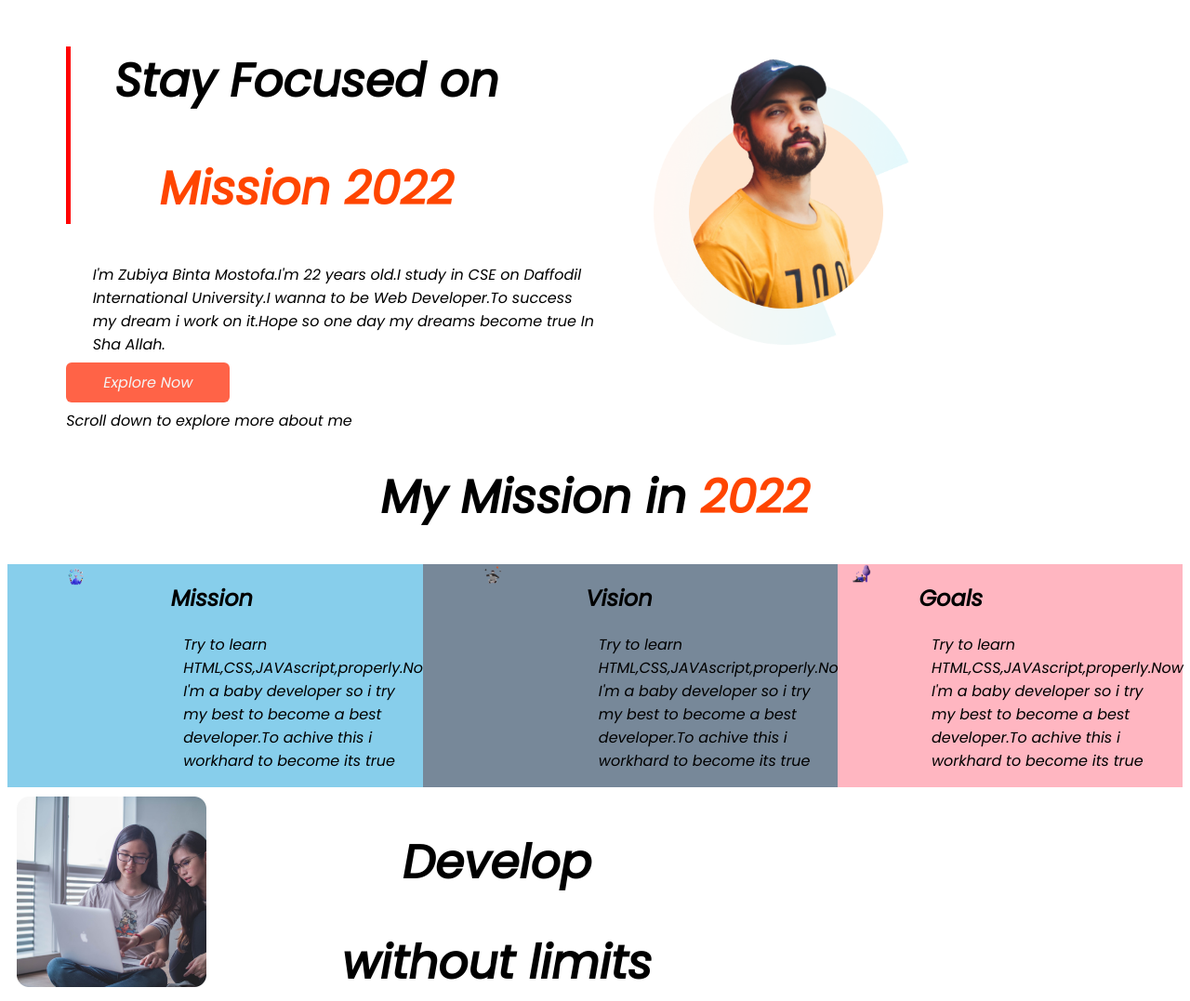
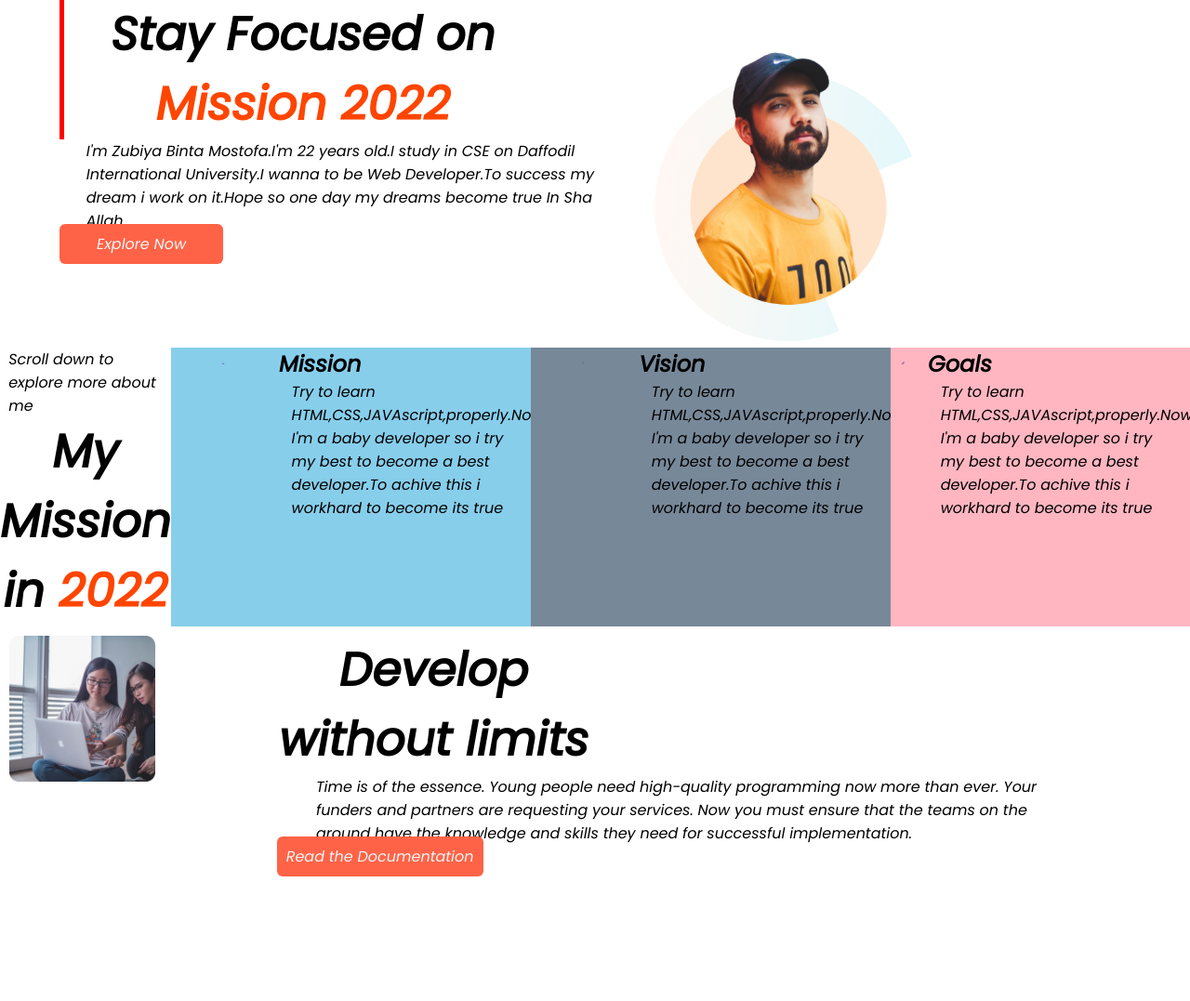
Before and after one commit to zubiyabintamostofa/Assignment1, a plain HTML site: page index.html in a window 1280 px wide. Shown: the top 1077 px of the page at 93% size. After the commit the page ends 944 px from the top, so only its background shows below. Drawn offline with Linux system fonts and the light colour scheme.

Commit message:
fifty push

```diff
--- a/index.html
+++ b/index.html
@@ -16,6 +16,7 @@
 <body>
     <section>
 
+
         <div class="half-width">
             <div class="lily">
                 <h1>Stay Focused on </h1>
@@ -32,20 +33,24 @@
 
         <div class="half-width"><img src="mission-2022-main/images/person/person-0.png" alt="" srcset=""></div>
     </section>
-
-    <p>Scroll down to explore more about me</p>
-    <h1>My Mission in <span class="third">2022</span></h1>
+    <section>
+        <div><p>Scroll down to explore more about me</p>
+            <h1>My Mission in <span class="third">2022</span></h1></div>
 
 
         <div class="class">
-        <div class="half-width2"><img src="mission-2022-main/images/illustrators/illustrator-1.png" alt="" srcset=""></div>
+            <div class="half-width2"><img src="mission-2022-main/images/illustrators/illustrator-1.png" alt=""
+                    srcset=""></div>
 
-   <div class="half-width2">     <h2>Mission</h2>
+            <div class="half-width2">
+                <h2>Mission</h2>
                 <P> Try to learn HTML,CSS,JAVAscript,properly.Now I'm a baby developer so i try my best to become a best
-        developer.To achive this i workhard to become its true</P></div>
+                    developer.To achive this i workhard to become its true</P>
+            </div>
 
 
-    <div class="half-width3"><img src="mission-2022-main/images/illustrators/illustrator-2.png" alt="" srcset=""></div>
+            <div class="half-width3"><img src="mission-2022-main/images/illustrators/illustrator-2.png" alt=""
+                    srcset=""></div>
 
             <div class="half-width3">
                 <h2>Vision</h2>
@@ -53,7 +58,8 @@
                     developer.To achive this i workhard to become its true</p>
             </div>
 
-    <div class="half-width4"><img src="mission-2022-main/images/illustrators/illustrator-3.png" alt="" srcset=""></div>
+            <div class="half-width4"><img src="mission-2022-main/images/illustrators/illustrator-3.png" alt=""
+                    srcset=""></div>
 
             <div class="half-width4">
                 <h2>Goals</h2>
@@ -61,6 +67,9 @@
                     developer.To achive this i workhard to become its true</p>
             </div>
         </div>
+    </section>
+
+
 
 
 
--- a/style.css
+++ b/style.css
@@ -1,3 +1,8 @@
+*{
+    margin: 0;
+    padding: 0;
+    box-sizing: border-box;
+}
 body{
     font-family: 'Poppins', sans-serif;
 
```
Lines whose indentation alone changed are shown as unchanged.
